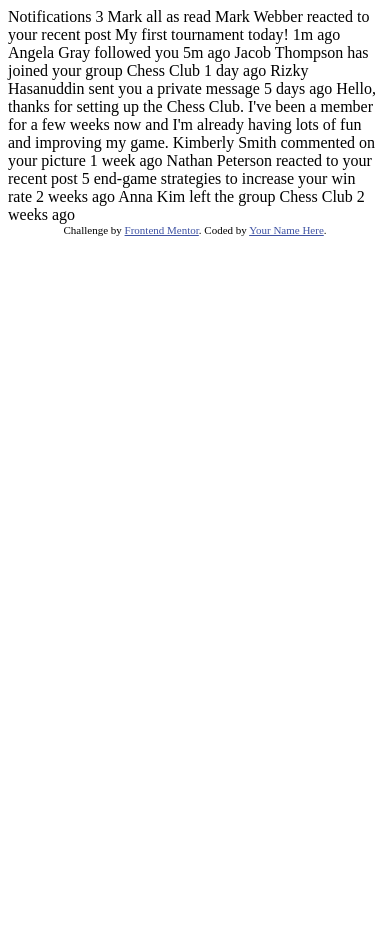
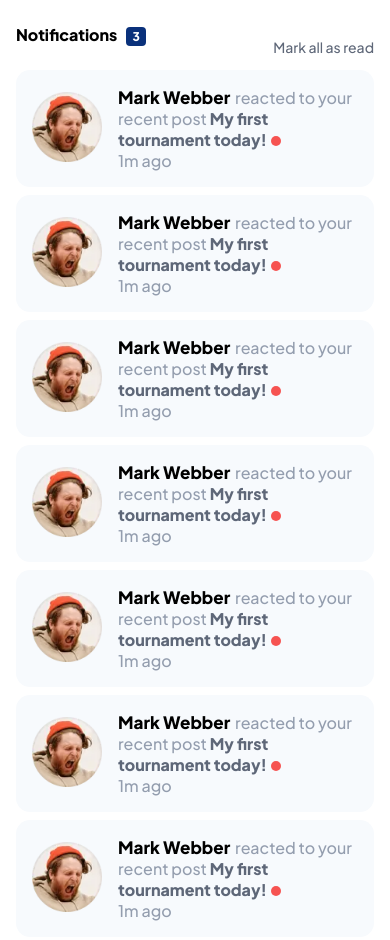
Before and after one commit to javascriptor1/notifications-page-main, a plain HTML site: page index.html in a window 390 px wide. Shown: the top 940 px of the page. Before the commit the page ends 844 px from the top, so only its background shows below. Drawn offline with Linux system fonts and the light colour scheme.

Commit message:
mobile design done

```diff
--- a/index.html
+++ b/index.html
@@ -1,51 +1,197 @@
 <!DOCTYPE html>
 <html lang="en">
   <head>
-  <meta charset="UTF-8">
-  <meta name="viewport" content="width=device-width, initial-scale=1.0"> <!-- displays site properly based on user's device -->
+    <meta charset="UTF-8" />
+    <meta name="viewport" content="width=device-width, initial-scale=1.0" />
+    <!-- displays site properly based on user's device -->
 
-  <link rel="icon" type="image/png" sizes="32x32" href="./assets/images/favicon-32x32.png">
+    <link
+      rel="icon"
+      type="image/png"
+      sizes="32x32"
+      href="./assets/images/favicon-32x32.png"
+    />
+    <link rel="stylesheet" href="style.css" />
+    <script src="main.js" defer></script>
 
     <title>Frontend Mentor | Notifications page</title>
 
     <!-- Feel free to remove these styles or customise in your own stylesheet 👍 -->
     <style>
-    .attribution { font-size: 11px; text-align: center; }
-    .attribution a { color: hsl(228, 45%, 44%); }
+      .attribution {
+        font-size: 11px;
+        text-align: center;
+      }
+      .attribution a {
+        color: hsl(228, 45%, 44%);
+      }
     </style>
   </head>
   <body>
+    <main class="main-container">
+      <div class="header-div">
+        <h1>Notifications <span>3</span></h1>
 
-  Notifications 3
+        <p class="header-div__readAll">Mark all as read</p>
+      </div>
 
-  Mark all as read
+      <!-- content div items here -------------------------- -->
+      <div class="content-div">
+        <div>
+          <img
+            src="assets/images/avatar-mark-webber.webp"
+            alt="user profile image"
+          />
+        </div>
 
-  Mark Webber reacted to your recent post My first tournament today!
-  1m ago
+        <div class="content-div__details">
+          <div>
+            <p class="content-div__text">
+              <span class="content-div__username">Mark Webber</span> reacted to
+              your recent post
+              <span class="content-div__post">My first tournament today!</span>
+            </p>
+          </div>
+          <p class="content-div__time">1m ago</p>
+        </div>
+      </div>
+      <!-- content div items here -------------------------- -->
+      <div class="content-div">
+        <div>
+          <img
+            src="assets/images/avatar-mark-webber.webp"
+            alt="user profile image"
+          />
+        </div>
 
-  Angela Gray followed you
-  5m ago
+        <div class="content-div__details">
+          <div>
+            <p class="content-div__text">
+              <span class="content-div__username">Mark Webber</span> reacted to
+              your recent post
+              <span class="content-div__post">My first tournament today!</span>
+            </p>
+          </div>
+          <p class="content-div__time">1m ago</p>
+        </div>
+      </div>
+      <!-- content div items here -------------------------- -->
+      <div class="content-div">
+        <div>
+          <img
+            src="assets/images/avatar-mark-webber.webp"
+            alt="user profile image"
+          />
+        </div>
 
-  Jacob Thompson has joined your group Chess Club
-  1 day ago
+        <div class="content-div__details">
+          <div>
+            <p class="content-div__text">
+              <span class="content-div__username">Mark Webber</span> reacted to
+              your recent post
+              <span class="content-div__post">My first tournament today!</span>
+            </p>
+          </div>
+          <p class="content-div__time">1m ago</p>
+        </div>
+      </div>
+      <!-- content div items here -------------------------- -->
+      <div class="content-div">
+        <div>
+          <img
+            src="assets/images/avatar-mark-webber.webp"
+            alt="user profile image"
+          />
+        </div>
 
-  Rizky Hasanuddin sent you a private message
-  5 days ago
-  Hello, thanks for setting up the Chess Club. I've been a member for a few weeks now and
-  I'm already having lots of fun and improving my game.
+        <div class="content-div__details">
+          <div>
+            <p class="content-div__text">
+              <span class="content-div__username">Mark Webber</span> reacted to
+              your recent post
+              <span class="content-div__post">My first tournament today!</span>
+            </p>
+          </div>
+          <p class="content-div__time">1m ago</p>
+        </div>
+      </div>
+      <!-- content div items here -------------------------- -->
+      <div class="content-div">
+        <div>
+          <img
+            src="assets/images/avatar-mark-webber.webp"
+            alt="user profile image"
+          />
+        </div>
 
-  Kimberly Smith commented on your picture
-  1 week ago
+        <div class="content-div__details">
+          <div>
+            <p class="content-div__text">
+              <span class="content-div__username">Mark Webber</span> reacted to
+              your recent post
+              <span class="content-div__post">My first tournament today!</span>
+            </p>
+          </div>
+          <p class="content-div__time">1m ago</p>
+        </div>
+      </div>
+      <!-- content div items here -------------------------- -->
+      <div class="content-div">
+        <div>
+          <img
+            src="assets/images/avatar-mark-webber.webp"
+            alt="user profile image"
+          />
+        </div>
 
-  Nathan Peterson reacted to your recent post 5 end-game strategies to increase your win rate
-  2 weeks ago
+        <div class="content-div__details">
+          <div>
+            <p class="content-div__text">
+              <span class="content-div__username">Mark Webber</span> reacted to
+              your recent post
+              <span class="content-div__post">My first tournament today!</span>
+            </p>
+          </div>
+          <p class="content-div__time">1m ago</p>
+        </div>
+      </div>
+      <!-- content div items here -------------------------- -->
+      <div class="content-div">
+        <div>
+          <img
+            src="assets/images/avatar-mark-webber.webp"
+            alt="user profile image"
+          />
+        </div>
 
-  Anna Kim left the group Chess Club
-  2 weeks ago
+        <div class="content-div__details">
+          <div>
+            <p class="content-div__text">
+              <span class="content-div__username">Mark Webber</span> reacted to
+              your recent post
+              <span class="content-div__post">My first tournament today!</span>
+            </p>
+          </div>
+          <p class="content-div__time">1m ago</p>
+        </div>
+      </div>
+      Angela Gray followed you 5m ago Jacob Thompson has joined your group Chess
+      Club 1 day ago Rizky Hasanuddin sent you a private message 5 days ago
+      Hello, thanks for setting up the Chess Club. I've been a member for a few
+      weeks now and I'm already having lots of fun and improving my game.
+      Kimberly Smith commented on your picture 1 week ago Nathan Peterson
+      reacted to your recent post 5 end-game strategies to increase your win
+      rate 2 weeks ago Anna Kim left the group Chess Club 2 weeks ago
+    </main>
 
-  <div class="attribution">
-    Challenge by <a href="https://www.frontendmentor.io?ref=challenge" target="_blank">Frontend Mentor</a>.
-    Coded by <a href="#">Your Name Here</a>.
-  </div>
+    <footer class="attribution">
+      Challenge by
+      <a
+        href="https://www.frontendmentor.io?ref=challenge"
+        target="_blank"
+        rel="noopener"
+        >Frontend Mentor</a
+      >. Coded by <a href="#">MKF</a>
+    </footer>
   </body>
 </html>
--- /dev/null
+++ b/style.css
@@ -0,0 +1,97 @@
+@import url("https://fonts.googleapis.com/css2?family=Plus+Jakarta+Sans:wght@500;800&display=swap");
+* {
+  box-sizing: border-box;
+  padding: 0;
+  margin: 0;
+}
+:root {
+  --Red: hsl(1, 90%, 64%);
+  --Blue: hsl(219, 85%, 26%);
+  --Very-light-grayish-blue: hsl(210, 60%, 98%);
+  --Light-grayish-blue-1: hsl(211, 68%, 94%);
+  --Light-grayish-blue-2: hsl(205, 33%, 90%);
+  --Grayish-blue: hsl(219, 14%, 63%);
+  --Dark-grayish-blue: hsl(219, 12%, 42%);
+  --Very-dark-blue: hsl(224, 21%, 14%);
+}
+body {
+  font-family: "Plus Jakarta Sans", sans-serif;
+}
+
+.main-container {
+    background-color: #fff;
+    border-radius: 1rem;
+    padding: 1.5rem 1rem;
+}
+
+.header-div {
+  display: flex;
+  justify-content: space-between;
+  align-items: center;
+}
+
+div h1 {
+    font-size: 1rem;
+    margin-bottom: 1.5rem;
+}
+
+div h1 span {
+  background-color: var(--Blue);
+  color: #fff;
+  font-size: 12px;
+  padding: 2px 0.4rem;
+  border-radius: 4px;
+  vertical-align:middle;
+  display: inline-block;
+  margin-left: 0.5em;
+
+}
+.header-div__readAll {
+    color: var(--Dark-grayish-blue);
+    font-size: 14px;
+}
+
+/* Content div style ----------------- */
+
+.content-div {
+    background-color: var(--Very-light-grayish-blue);
+    border-radius: 14px;
+    padding: 1rem;
+    display: flex;
+    justify-content: start;
+    align-items: center;
+    gap: 1rem;
+    margin-bottom: 0.5em;
+}
+
+img[alt="user profile image"]{
+    width: 70px;
+    height: 70px;
+}
+.content-div__username {
+    font-weight: 800;
+    font-size: 17px;
+    color: black;
+    margin-right: 2px;
+}
+.content-div__text {
+    color: var(--Grayish-blue);
+    font-size: 16px;
+}
+.content-div__post {
+    font-weight: 800;
+    color: var(--Dark-grayish-blue);
+}
+.content-div__post::after {
+    content: '';
+    height: 10px;
+    width: 10px;
+    background-color: var(--Red);
+    border-radius: 50%;
+    display: inline-block;
+    margin-left: 4px;
+}
+.content-div__time {
+    color: var(--Grayish-blue);
+
+}
```
Also changed, not shown: main.js (added). Lines whose indentation alone changed are shown as unchanged.
